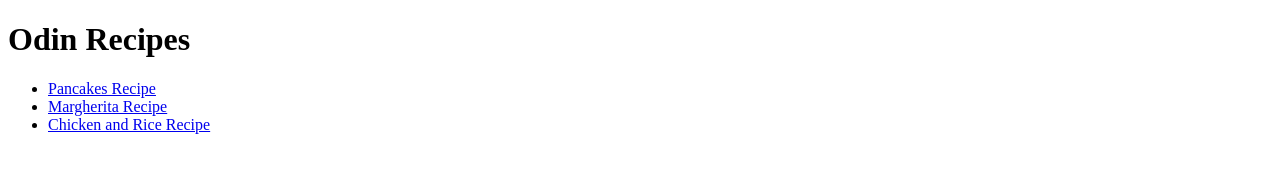
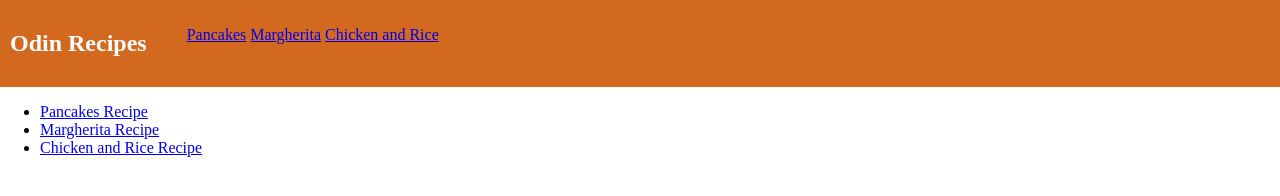
Before and after one commit to PaidCoffee/odin-recipes, a plain HTML site: page index.html in a window 1280 px wide. Drawn offline with Linux system fonts and the light colour scheme.

Commit message:
added a navbar

```diff
--- /dev/null
+++ b/css/styles.css
@@ -0,0 +1,16 @@
+body {
+    margin: 0;
+    padding: 0;
+}
+
+.navbar {
+    display: flex;
+    background-color: chocolate;
+    color: white;
+    padding: 10px;
+}
+
+.nav-links li {
+    display: inline-block;
+    list-style: none;
+}
--- a/index.html
+++ b/index.html
@@ -3,10 +3,20 @@
 <head>
     <meta charset="UTF-8">
     <meta name="viewport" content="width=device-width, initial-scale=1.0">
+    <link rel="stylesheet" href="./css/styles.css">
     <title>Odin Recipes</title>
 </head>
 <body>
-    <h1>Odin Recipes</h1>
+    <nav class="navbar">
+        <h1>Odin Recipes</h1>
+    <div class="nav-links">
+        <ul>
+            <li><a href="./recipes/pancakes.html">Pancakes</a></li>
+            <li><a href="./recipes/margherita.html">Margherita</a></li>
+            <li><a href="./recipes/chicken-and-rice.html">Chicken and Rice</a></li>
+        </ul>
+    </div>
+    </nav>
     <ul>
         <li><a href="./recipes/pancakes.html">Pancakes Recipe</a></li>
         <li><a href="./recipes/margherita.html">Margherita Recipe</a></li>
```
